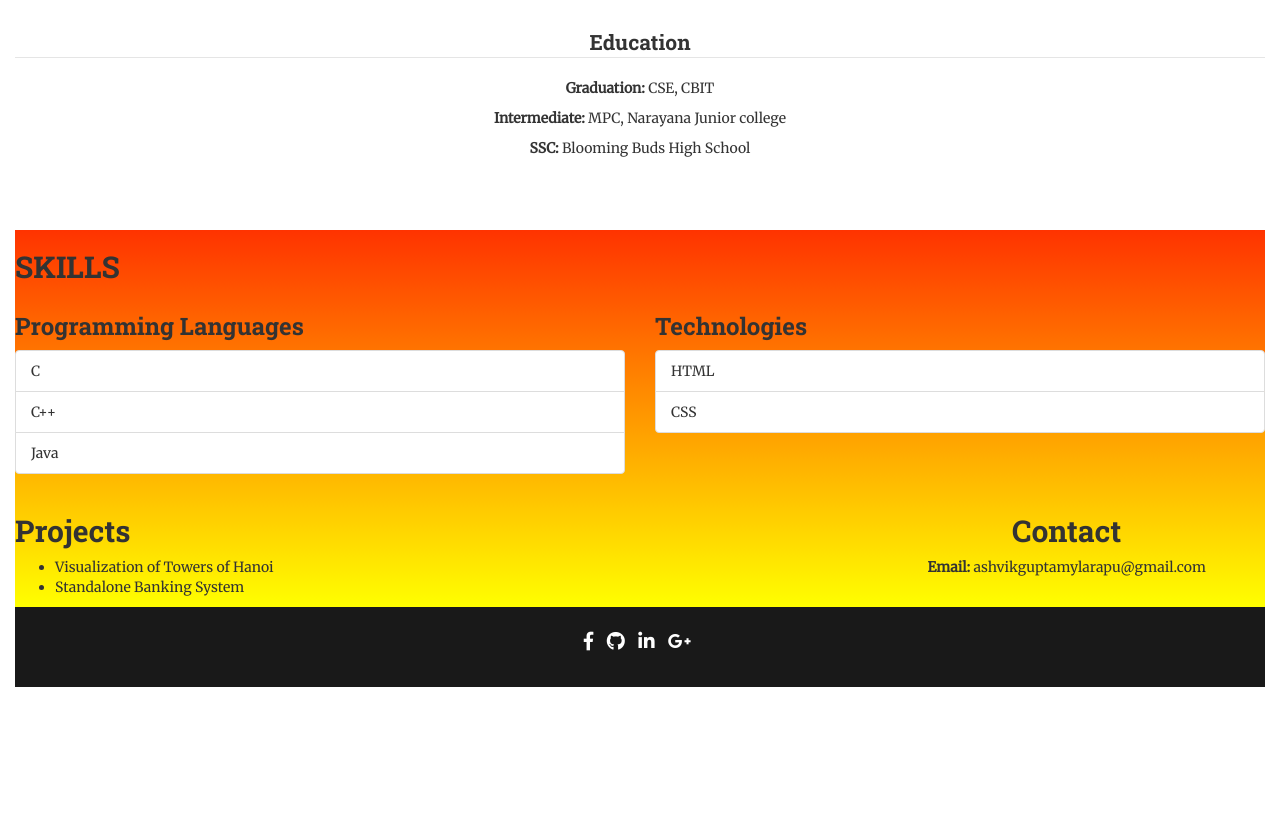
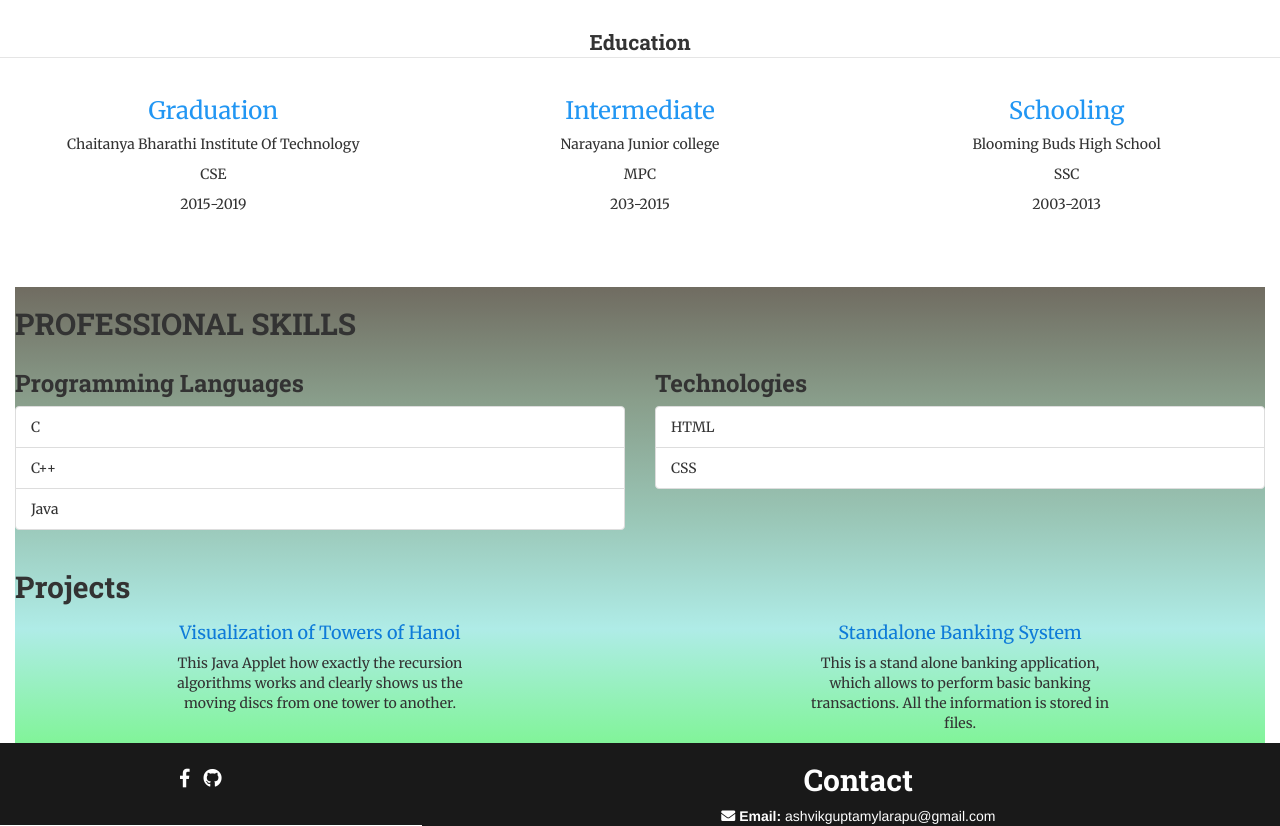
Before and after one commit to ashvikmylarapu/Landing-Page, a plain HTML site: page index.html in a window 1280 px wide. Shown: the part 449-1275 px from the top of the page. Before the commit the page ends 1136 px from the top, so only its background shows below. Drawn offline with nearby package versions, Linux system fonts and the light colour scheme.

Commit message:
final of landing page

```diff
--- a/index.html
+++ b/index.html
@@ -4,6 +4,9 @@
 	<title>Ashvik</title>
 	<meta charset="utf-8">
 	<meta name="viewport" content="width=device-width, initial-scale=1">
+	<meta name="keywords" content="Student,Programmer,Developer">
+	<meta name="description" content="The Best developer and a quick learner">
+	<meta property="og:image" content="profilepic.jpg">
 	<link rel="stylesheet" href="https://maxcdn.bootstrapcdn.com/bootstrap/3.3.7/css/bootstrap.min.css">
 	<link href="https://fonts.googleapis.com/css?family=Merriweather|Roboto+Slab:700" rel="stylesheet">
 	<link rel="stylesheet" href="https://use.fontawesome.com/releases/v5.0.10/css/all.css" integrity="sha384-+d0P83n9kaQMCwj8F4RJB66tzIwOKmrdb46+porD/OvrJ+37WqIM7UoBtwHO6Nlg" crossorigin="anonymous">
@@ -13,8 +16,8 @@
 <body>
 	<div class="container-fluid">
 		<div class="row back">
-			<div class=" col-xs-4 photo">
-				<img class="img-circle" src="profilepic.jpg" alt="Ashvik">
+			<div class=" col-xs-4 photo center-block">
+				<img class="img-circle img-responsive" src="profilepic.jpg" alt="Ashvik">
 			</div>
 
 			<div class="col-xs-8 basicinfo padtopbottom placeinbw">
@@ -26,17 +29,33 @@
 			</div>
 		</div>
 
-		<div class="education placeinbw">
-
+		<div class="education placeinbw row">
 				<legend class="fontroboto">Education</legend>
-				<p><strong>Graduation:</strong> CSE, CBIT</p>
-				<p><strong>Intermediate:</strong> MPC, Narayana Junior college</p>
-				<p><strong>SSC:</strong> Blooming Buds High School</p>
+				<div class="col-md-4">
+					<h3 class="txtblue">Graduation</h3>
+					<p>Chaitanya Bharathi Institute Of Technology</p>
+					<p>CSE</p>
+					<p>2015-2019</p>
+				</div>
+				<div class="col-md-4">
+					<h3 class="txtblue">Intermediate</h3>
+					<p>Narayana Junior college</p>
+					<p>MPC</p>
+					<p>203-2015</p>
+				</div>
+				<div class="col-md-4">
+					<h3 class="txtblue">Schooling</h3>
+					<p>Blooming Buds High School</p>
+					<p>SSC</p>
+					<p>2003-2013</p>
+				</div>
 		</div>
+	</div>
+	<div class="container-fluid">
 		<div class="bgcolor">
 			<div class="skills row">
-				<h2 class="text-uppercase fontroboto mar">skills</h2>
-
+				<h2 class="text-uppercase fontroboto mar">Professional skills</h2>
+				<!-- <h4 class="mar">I'm Good At...</h4> -->
 				<div class="programminglang col-sm-6">
 					<h3 class="fontroboto">Programming Languages</h3>
 					<ul class="list-group">
@@ -55,36 +74,37 @@
 				</div>
 			</div>
 
-			<div class="row">
-				<div class="projects col-sm-8 ">
-					<h2 class="fontroboto">Projects</h2>
-					<ul>
-						<li>Visualization of Towers of Hanoi </li>
-						<li>Standalone Banking System</li>
-					</ul>
+			<div class="row projects ">
+				<h2 class="fontroboto mar">Projects</h2>
+				<div class="col-sm-6 placeinbw smlwidth" style="padding-left:13%;padding-right:13%;">
+						<h4>Visualization of Towers of Hanoi </h4>
+						<p>This Java Applet how exactly the recursion algorithms works and clearly shows us the moving discs from one tower to another.</p>
 
 				</div>
+				<div class="col-sm-6 placeinbw smlwidth" style="padding-left:13%;padding-right:13%;">
+					<h4>Standalone Banking System</h4>
+					<p>This is a stand alone banking application, which allows to perform basic banking transactions. All the information is stored in files.</p>
+				</div>
+			</div>
+		</div>
+	</div>
 
-				<div class="col-sm-4 placeinbw">
+		<div class="row">
+			<div class="footer placeinbw pad col-xs-4">
+				<ul class="list-inline">
+					<li><a href="https://www.facebook.com/mylarapu.ashvik" target="_blank"><i class="fab fa-facebook-f fa-lg"></i></a></li>
+					<li><a href="https://github.com/ashvikmylarapu" target="_blank"><i class="fab fa-github fa-lg"></i></a></li>
+				</ul>
+			</div>
+			<div class="col-xs-8 placeinbw footer txtwhite">
 					<h2 class="fontroboto">Contact</h2>
-					<p><strong>Email:</strong> ashvikguptamylarapu@gmail.com</p>
+					<i class="fas fa-envelope fa-1.3x"></i>
+					<strong>Email:</strong>
+					<span>ashvikguptamylarapu@gmail.com</span>
 
-				</div>
 			</div>
 		</div>
 
 
-
-		<div class="footer placeinbw pad">
-			<ul class="list-inline">
-				<li><i class="fab fa-facebook-f fa-lg"></i></li>
-				<li><i class="fab fa-github fa-lg"></i></li>
-				<li><i class="fab fa-linkedin-in fa-lg"></i></li>
-				<li><i class="fab fa-google-plus-g fa-lg"></i></li>
-			</ul>
-		</div>
-
-	</div>
-
 </body>
 </html>
--- a/landingpage.css
+++ b/landingpage.css
@@ -1,9 +1,14 @@
 /*font-family: 'Roboto Slab', serif;
 font-family: 'Merriweather', serif;*/
-
+body{
+	margin:0px;
+}
 
 .photo img{
-	width: 100%;
+	width: 50%;
+}
+.smlwidth{
+	width: 50%;
 }
 .container-fluid{
 	font-family: 'Merriweather', serif;
@@ -46,6 +51,7 @@ i:hover{
 }
 .bgcolor{
 background: linear-gradient(#ff3300, yellow);
+background: linear-gradient(#706C61,#899E8B,#99C5B5,#AFECE7,#81F499);
 }
 
 .fontroboto
@@ -61,3 +67,14 @@ hr{
 .education{
 	padding-top: 30px;
 }
+.txtwhite{
+	color:white;
+}
+.txtblue{
+	color: #2196F3;
+}
+.projects h4{
+	/*color: #536668;*/
+	/*color: rgba(10, 10, 10 ,1);*/
+	color:#0E7BD8;
+}
```
